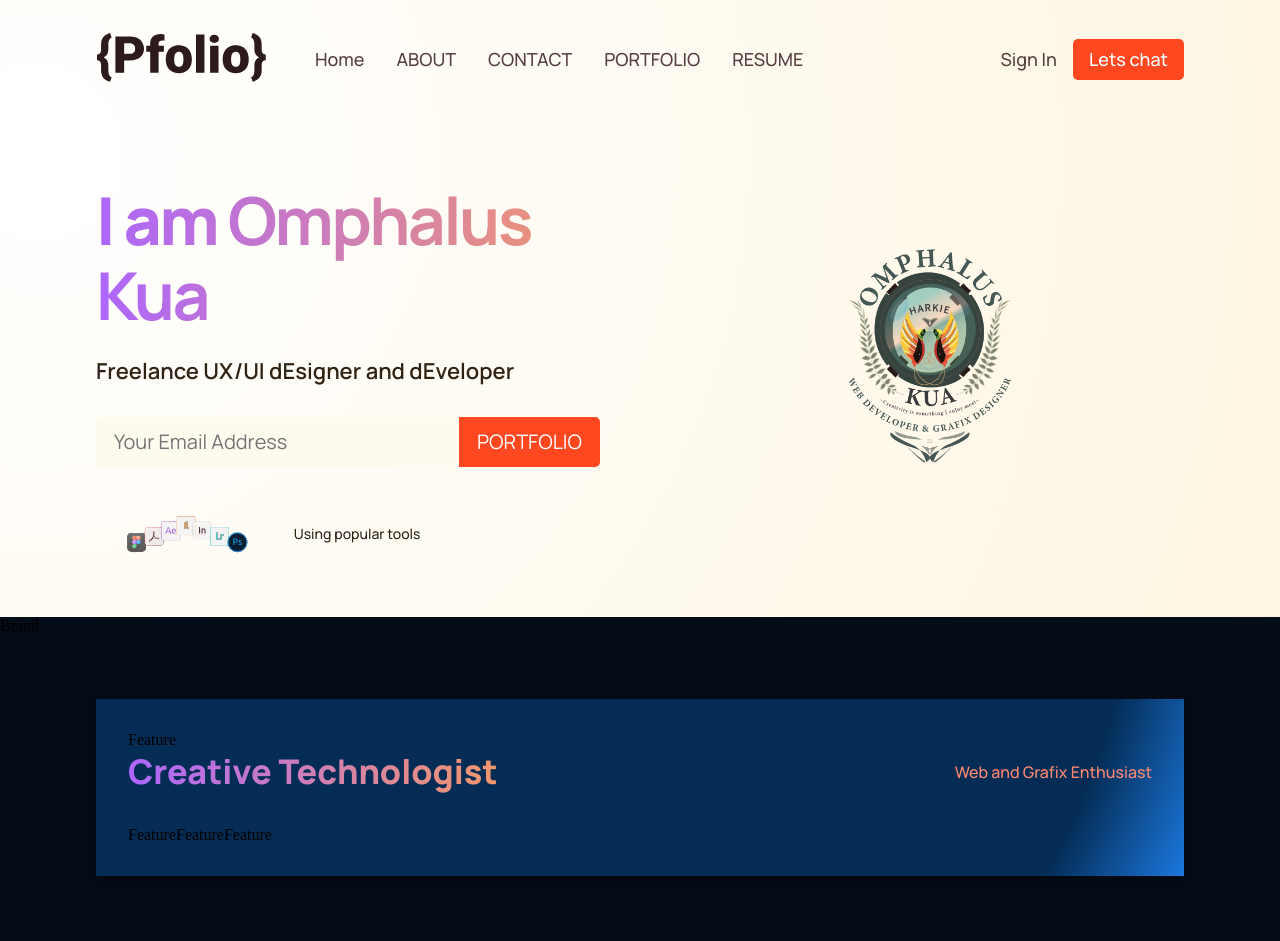
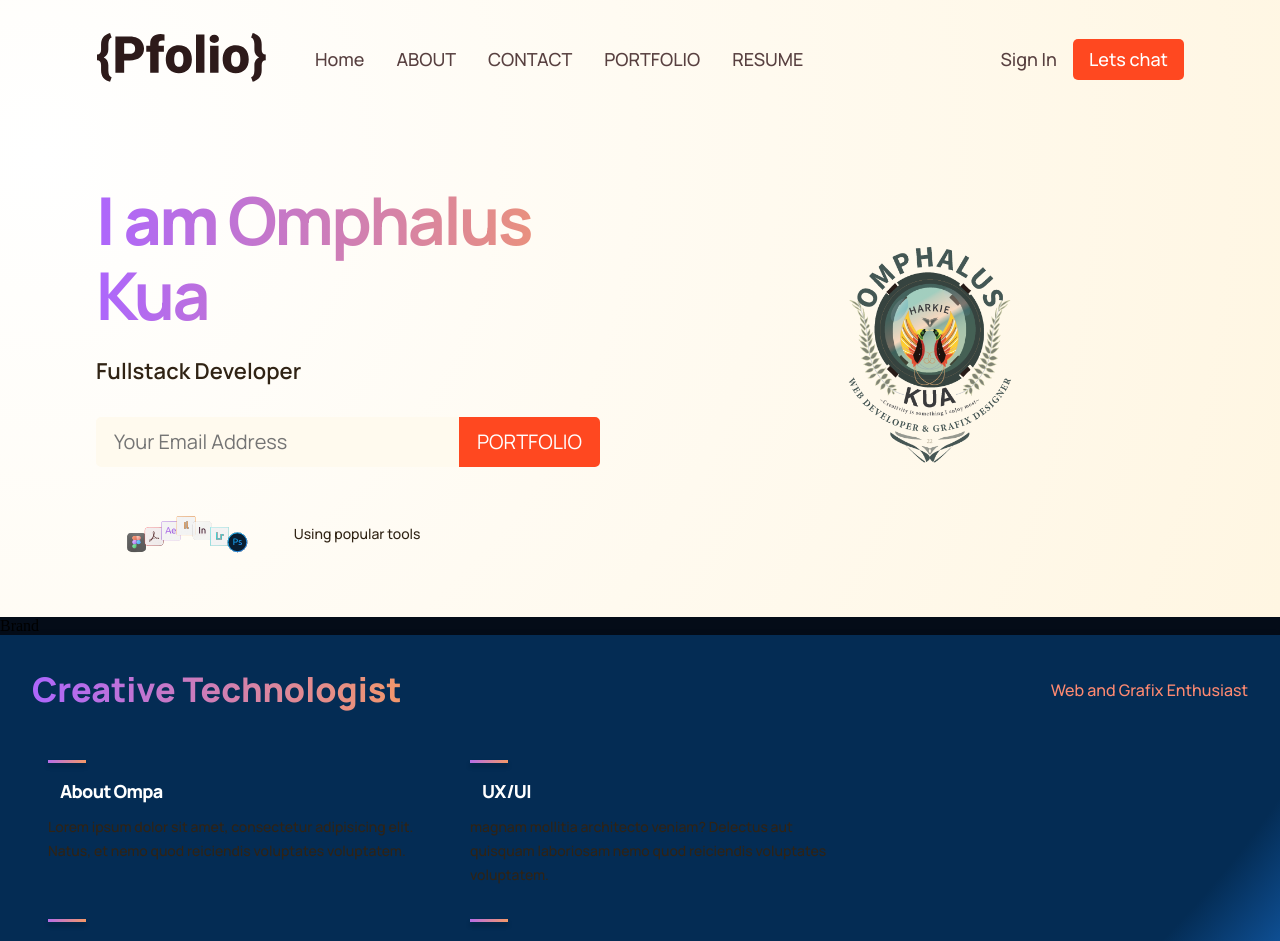
Before and after one commit to haluskua/SPA-folio, a React (Create React App) app: page / in a window 1280 px wide. Shown: the top 941 px of the page. Built offline with nearby package versions, Linux system fonts and the light colour scheme.

Commit message:
added styling to flex and flex wrap feature items

```diff
--- /dev/null
+++ b/src/component/feature/Feature.jsx
@@ -0,0 +1,18 @@
+import React from "react";
+import "./feature.css";
+
+const Feature = ({ title, text }) => {
+  return (
+    <div className="ompa__features-container__feature">
+      <div className="ompa__features-container__feature-title">
+        <div />
+        <h1>{title}</h1>
+      </div>
+      <div className="ompa__features-container_feature-text">
+        <p>{text}</p>
+      </div>
+    </div>
+  );
+};
+
+export default Feature;
--- a/src/component/feature/Features.jsx
+++ /dev/null
@@ -1,8 +0,0 @@
-import React from "react";
-import "./feature.css";
-
-const Feature = () => {
-  return <div>Feature</div>;
-};
-
-export default Feature;
--- a/src/component/feature/feature.css
+++ b/src/component/feature/feature.css
@@ -0,0 +1,63 @@
+.ompa__features-container__feature {
+  width: auto;
+  display: flex;
+  justify-content: space-between;
+  align-items: flex-start;
+  flex-direction: column;
+
+  margin: 1rem;
+}
+
+.ompa__features-container__feature-title {
+  flex: 1;
+  max-width: 180px;
+  margin-right: 2rem;
+}
+
+.ompa__features-container__feature-title h1 {
+  font-family: var(--font-family);
+  font-weight: 800;
+  font-size: 18px;
+  line-height: 24px;
+  letter-spacing: -0.04em;
+  color: #fff;
+  padding: 12px;
+}
+
+.ompa__features-container__feature-title div {
+  width: 38px;
+  height: 3px;
+  background: var(--gradient-bar);
+  box-shadow: 0px 4px 4px rgba(0, 0, 0, 0.25);
+  margin-bottom: 0.25rem;
+}
+
+.ompa__features-container_feature-text {
+  flex: 2;
+  max-width: 390px;
+  display: flex;
+}
+
+.ompa__features-container_feature-text p {
+  font-family: var(--font-family);
+  font-weight: 500;
+  font-size: 14px;
+  line-height: 24px;
+  color: var(--color-text);
+}
+
+@media screen and (max-width: 550px) {
+  .ompa__features-container__feature-title h1 {
+    font-size: 14px;
+    line-height: 22px;
+  }
+
+  .ompa__features-container_feature-text p {
+    font-size: 12px;
+    line-height: 20px;
+  }
+
+  .ompa__features-container__feature {
+    margin: 1rem 0;
+  }
+}
--- a/src/component/index.js
+++ b/src/component/index.js
@@ -1,5 +1,5 @@
 export { default as Article } from "./article/Article";
 export { default as Brand } from "./brand/Brand";
 export { default as CTA } from "./cta/CTA";
-export { default as Feature } from "./feature/Features";
+export { default as Feature } from "./feature/Feature";
 export { default as Navbar } from "./navbar/Navbar";
--- a/src/containers/aboutOmpa/AboutOmpa.jsx
+++ b/src/containers/aboutOmpa/AboutOmpa.jsx
@@ -4,18 +4,29 @@
 
 const AboutOmpa = () => {
   return (
-    <div className="ompa__aboutOmpa section__margin" id="Aboutompa">
-      <div className="ompa__aboutOmpa-feature">
-        <Feature />
-      </div>
+    <div className="ompa__aboutOmpa" id="Aboutompa">
       <div className="ompa__aboutOmpa-heading">
         <h1 className="gradient__text">Creative Technologist</h1>
         <p>Web and Grafix Enthusiast</p>
       </div>
       <div className="ompa__aboutOmpa-container">
-        <Feature />
-        <Feature />
-        <Feature />
+        <Feature
+          title="About Ompa"
+          text="Lorem ipsum dolor sit amet, consectetur adipisicing elit. Natus, et nemo quod reiciendis voluptates voluptatem."
+        />
+
+        <Feature
+          title="UX/UI"
+          text="magnam mollitia architecto veniam? Delectus aut quisquam laboriosam nemo quod reiciendis voluptates voluptatem."
+        />
+        <Feature
+          title="Skills"
+          text="magnam mollitia architecto veniam? Delectus aut quisquam laboriosam nemo quod reiciendis voluptates voluptatem."
+        />
+        <Feature
+          title="Education"
+          text="magnam mollitia architecto veniam? Delectus aut quisquam laboriosam nemo quod reiciendis voluptates voluptatem."
+        />
       </div>
     </div>
   );
--- a/src/containers/aboutOmpa/aboutOmpa.css
+++ b/src/containers/aboutOmpa/aboutOmpa.css
@@ -84,9 +84,8 @@
 
 .ompa__aboutOmpa-container {
   display: flex;
+  flex-direction: row;
   flex-wrap: wrap;
-  flex-direction: row;
-
   margin-top: 2rem;
 }
 
--- a/src/containers/header/Header.jsx
+++ b/src/containers/header/Header.jsx
@@ -11,7 +11,7 @@
         <strong>{"Omphalus Kua "}</strong>
         <br />
       </h1>
-      <p>Freelance UX/UI dEsigner and dEveloper</p>
+      <p>Fullstack Developer</p>
 
       <div className="ompa__header-content__input">
         <input type="email" placeholder="Your Email Address" />
```
Also changed, not shown: src/assets/crest3.png.
